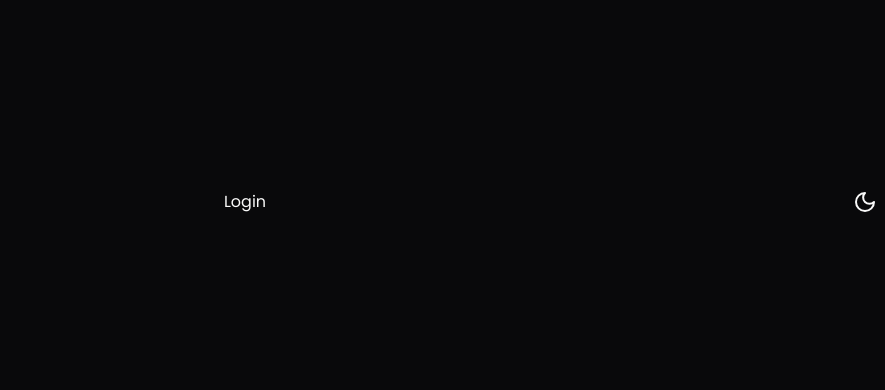
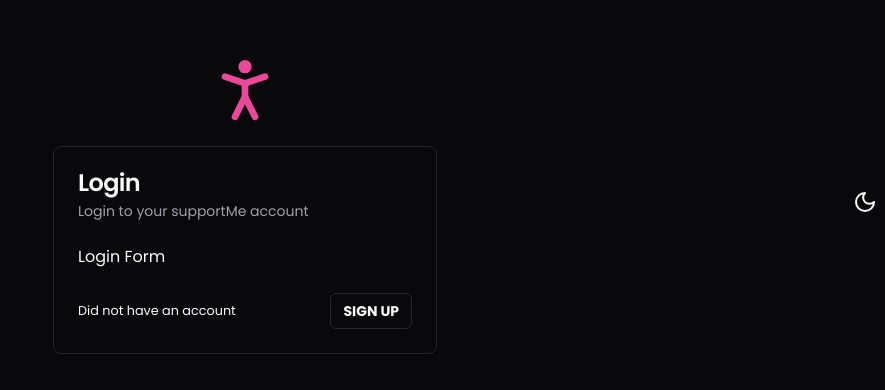
Before and after one commit to samhou1988/support-me, a Next.js app: page /login in a window 1280 px wide. Shown: the part 198-588 px from the top of the page, without its empty margins (395-1280 px from the left). Built offline with nearby package versions, Linux system fonts and the light colour scheme.

Commit message:
feat: card component

```diff
--- a/app/(logged-out)/login/page.tsx
+++ b/app/(logged-out)/login/page.tsx
@@ -1,5 +1,25 @@
+import { Button } from "@/components/ui/button"
+import { Card, CardContent, CardDescription, CardFooter, CardHeader, CardTitle } from "@/components/ui/card"
+import { PersonStandingIcon } from "lucide-react"
+import Link from "next/link"
+
 export default function Page() {
   return (
-    <div>Login</div>
+    <>
+      <PersonStandingIcon size={80} className="text-pink-500" />
+      <Card className="w-full max-w-sm">
+        <CardHeader>
+          <CardTitle>Login</CardTitle>
+          <CardDescription>Login to your supportMe account</CardDescription>
+        </CardHeader>
+        <CardContent>Login Form</CardContent>
+        <CardFooter className="justify-between">
+          <small>Did not have an account</small>
+          <Button asChild variant="outline" size="sm">
+            <Link href="/sign-up">Sign Up</Link>
+          </Button>
+        </CardFooter>
+      </Card>
+    </>
   )
 }
--- /dev/null
+++ b/components/ui/card.tsx
@@ -0,0 +1,79 @@
+import * as React from "react"
+
+import { cn } from "@/lib/utils"
+
+const Card = React.forwardRef<
+  HTMLDivElement,
+  React.HTMLAttributes<HTMLDivElement>
+>(({ className, ...props }, ref) => (
+  <div
+    ref={ref}
+    className={cn(
+      "rounded-lg border bg-card text-card-foreground shadow-sm",
+      className
+    )}
+    {...props}
+  />
+))
+Card.displayName = "Card"
+
+const CardHeader = React.forwardRef<
+  HTMLDivElement,
+  React.HTMLAttributes<HTMLDivElement>
+>(({ className, ...props }, ref) => (
+  <div
+    ref={ref}
+    className={cn("flex flex-col space-y-1.5 p-6", className)}
+    {...props}
+  />
+))
+CardHeader.displayName = "CardHeader"
+
+const CardTitle = React.forwardRef<
+  HTMLParagraphElement,
+  React.HTMLAttributes<HTMLHeadingElement>
+>(({ className, ...props }, ref) => (
+  <h3
+    ref={ref}
+    className={cn(
+      "text-2xl font-semibold leading-none tracking-tight",
+      className
+    )}
+    {...props}
+  />
+))
+CardTitle.displayName = "CardTitle"
+
+const CardDescription = React.forwardRef<
+  HTMLParagraphElement,
+  React.HTMLAttributes<HTMLParagraphElement>
+>(({ className, ...props }, ref) => (
+  <p
+    ref={ref}
+    className={cn("text-sm text-muted-foreground", className)}
+    {...props}
+  />
+))
+CardDescription.displayName = "CardDescription"
+
+const CardContent = React.forwardRef<
+  HTMLDivElement,
+  React.HTMLAttributes<HTMLDivElement>
+>(({ className, ...props }, ref) => (
+  <div ref={ref} className={cn("p-6 pt-0", className)} {...props} />
+))
+CardContent.displayName = "CardContent"
+
+const CardFooter = React.forwardRef<
+  HTMLDivElement,
+  React.HTMLAttributes<HTMLDivElement>
+>(({ className, ...props }, ref) => (
+  <div
+    ref={ref}
+    className={cn("flex items-center p-6 pt-0", className)}
+    {...props}
+  />
+))
+CardFooter.displayName = "CardFooter"
+
+export { Card, CardHeader, CardFooter, CardTitle, CardDescription, CardContent }
```
